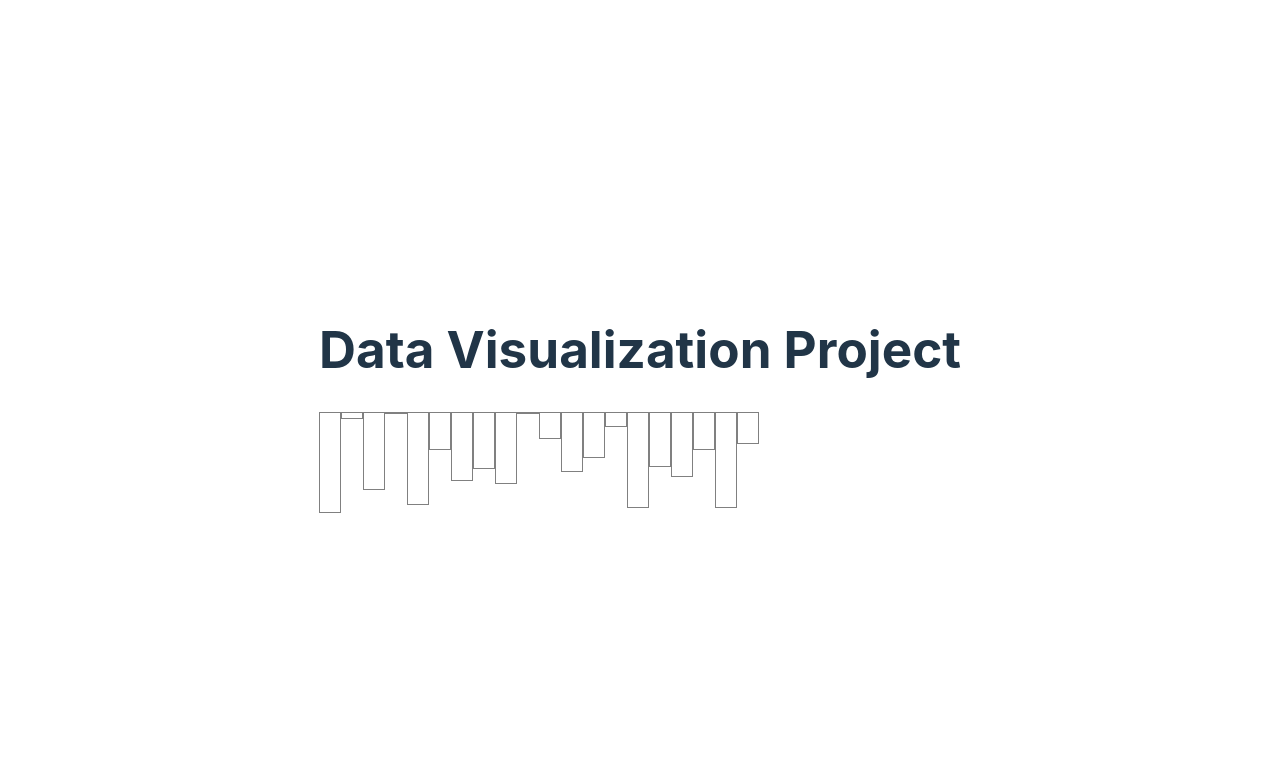
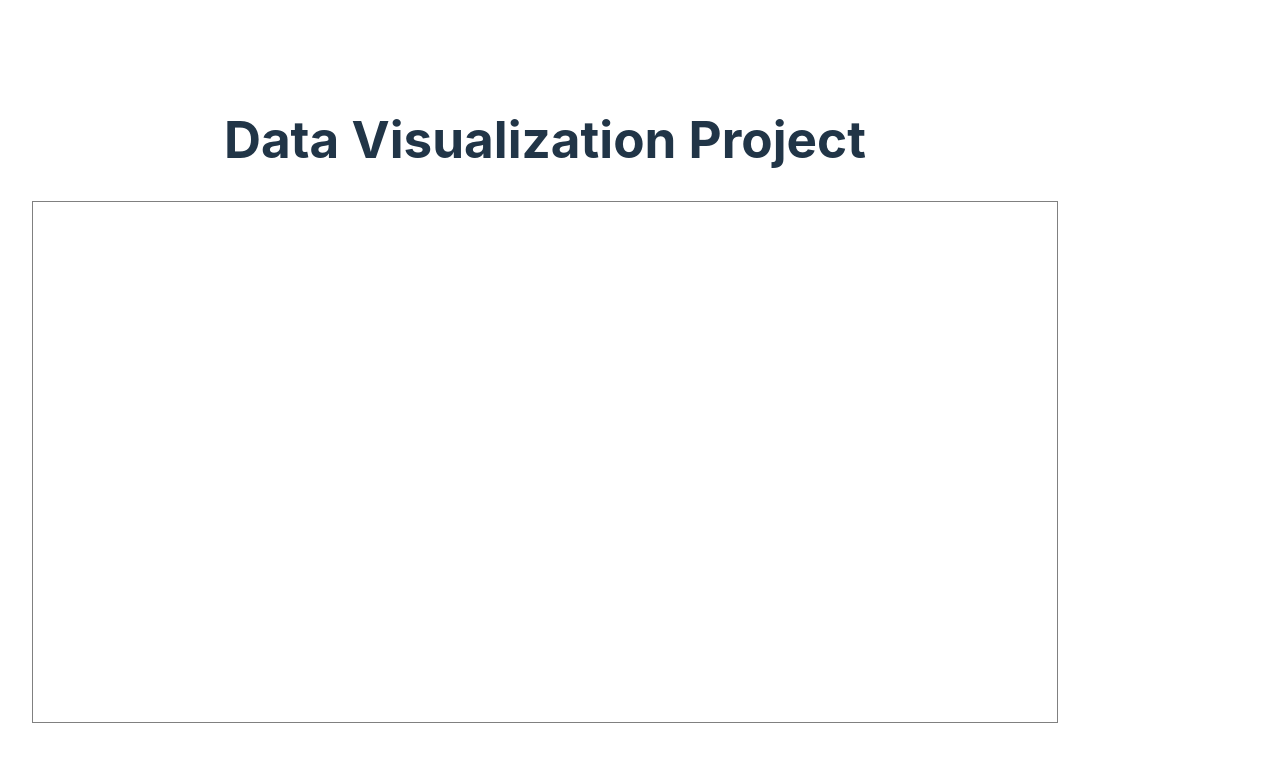
Before and after one commit to williamparker2023/algorithmVisual, a React (Vite) app: page / in a window 1280 px wide. Shown: the top 762 px of the page. Built offline with nearby package versions, Linux system fonts and the light colour scheme.

Commit message:
made bars and graph

```diff
--- a/src/App.css
+++ b/src/App.css
@@ -44,17 +44,19 @@ html {
   color: #888;
 }
 
-#realCanvas {
+#container {
   height: 65vh;
   width: 80vw;
   border: 3px solid white;
  color: gray;
  position: absolute;
-float: left;
+
 
 }
-
-div#realCanvas{
+body {
+  position: absolute;
+}
+div#container{
   border: 1px solid gray;
   display: inline;
   position: relative;
--- a/src/App.jsx
+++ b/src/App.jsx
@@ -3,12 +3,15 @@ import './App.css';
 import Header from './Header.jsx';
 import Canvas from './Canvas.jsx';
 
+Canvas()
 
 function App() {
   return (
     <>
       <Header/>
+      <div id = "container">
       <Canvas/>
+      </div>
 
       <div className="card"></div>
     </>
--- a/src/Canvas.jsx
+++ b/src/Canvas.jsx
@@ -1,31 +1,31 @@
+
+
 function Canvas(){
+
+
+
+    var count= 10;
     var numList = [];
     var divList= [];
     var num=0;
 
-    var divStyle= {
-        color: "gray",
-        border: "1px solid gray",
-        backgroundColor: "white",
 
-    };
 
-    var divStyle2= {
-        color: "black",
-        border: "1px solid white",
-        backgroundColor: "black"
-    };
-
-    for (var i=0; i<20; i++){
-        num = Math.floor(Math.random() * 100);
+    for (var i=0; i< count; i++){
+        num = Math.floor(Math.random() * 60);
         numList.push(num);
+        var top = 65-num;
         divList.push(<div   key={i} style=
             {{color: "gray",
-            border: "1px solid gray",
-            height: Math.floor(Math.random() * 100),
-            width: "20px",
+            color: "white",
+            boxShadow: "inset 0px 0px 0px 3px white",
+            height: num + 'vh',
+            width: (80/count)  + "vw",
             float: "left",
-            position: "relative"
+            position: "relative",
+            top: "auto",
+            display: "inLineBlock",
+            marginTop: (top + "vh")
             }} />);
     }
     console.log(divList);
```
